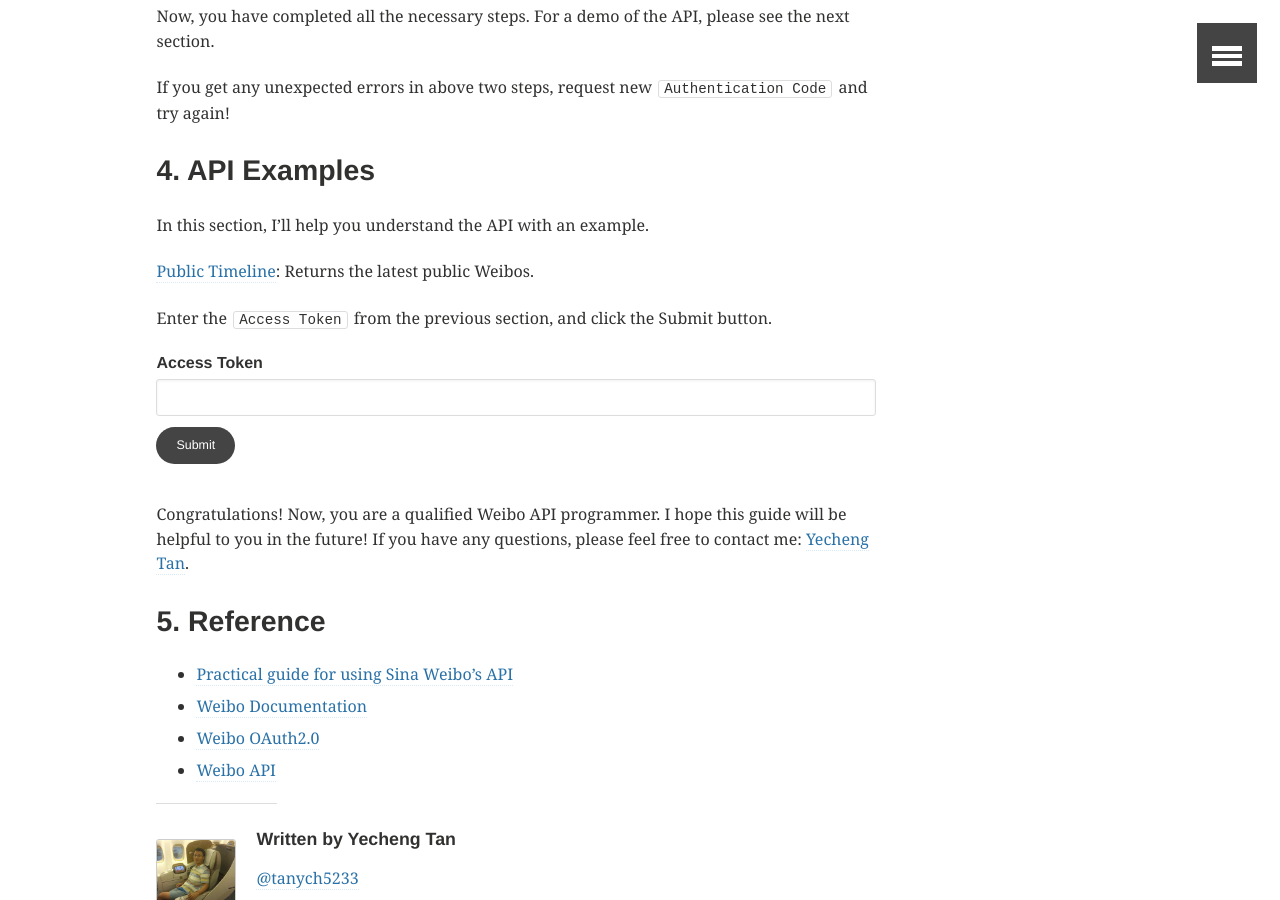
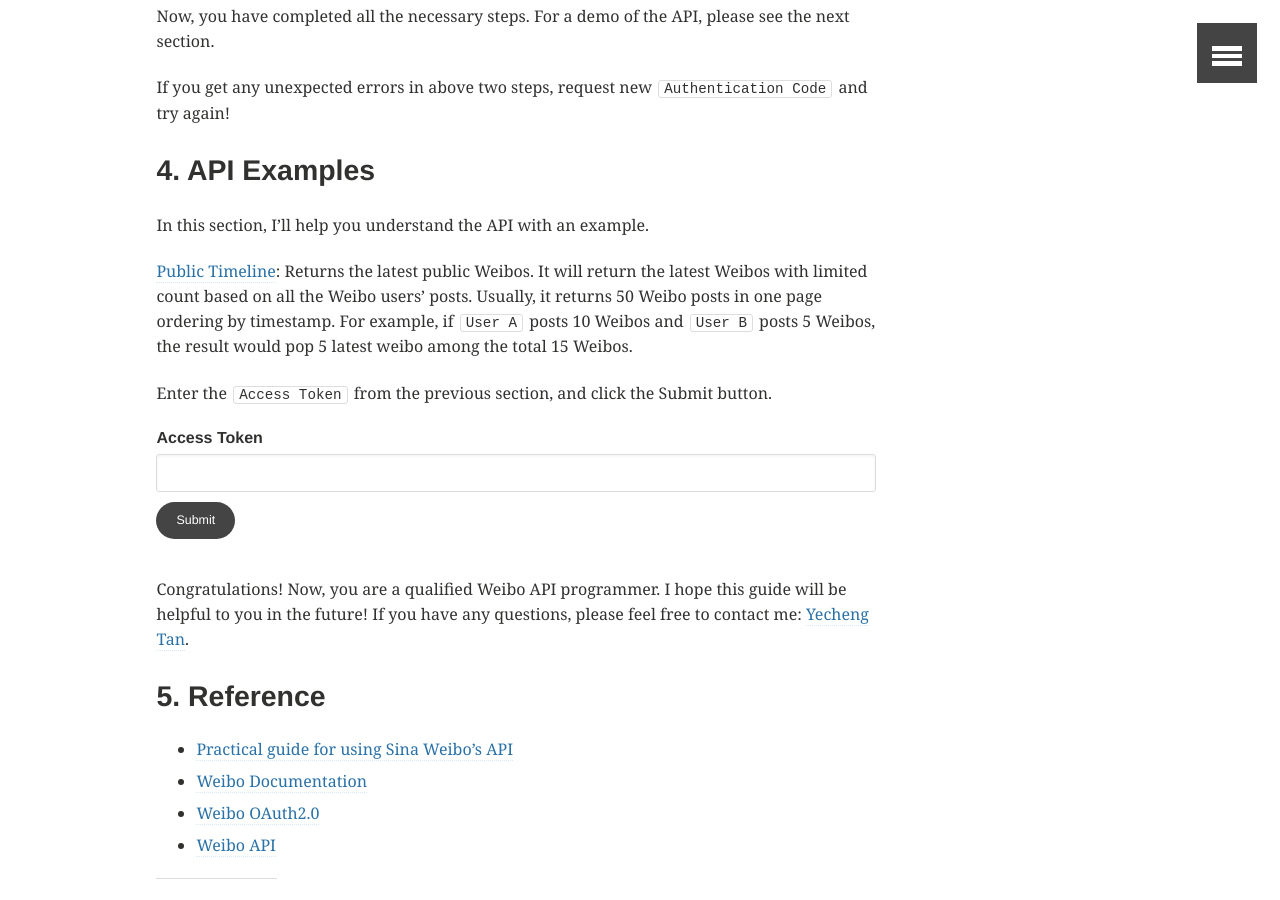
Before and after one commit to gwu-libraries/sfm-ui, a Jekyll site: the page built from _posts/2016-04-26-weibo-api-guide.md, in a window 1280 px wide and 900 px high, scrolled down 11070 px. Built offline with Jekyll 4.4.1, drawn with Linux system fonts in a browser that asks for light colours; comment, search, counter and statistics services are not loaded.

Commit message:
add public weibo timeline description

```diff
--- a/_posts/2016-04-26-weibo-api-guide.md
+++ b/_posts/2016-04-26-weibo-api-guide.md
@@ -197,6 +197,7 @@
 In this section, I'll help you understand the API with an example.
 
 [Public Timeline](http://open.weibo.com/wiki/2/statuses/public_timeline): Returns the latest public Weibos.
+It will return the latest Weibos with limited count based on all the Weibo users' posts. Usually, it returns 50 Weibo posts in one page ordering by timestamp. For example, if `User A` posts 10 Weibos and `User B` posts 5 Weibos, the result would pop 5 latest weibo among the total 15 Weibos.
 
 Enter the `Access Token` from the previous section, and click the Submit button.
 
```
Also changed, not shown: _posts/2015-12-15-harvesting-twitter-streams.md (+1 -1 lines), .travis.yml.
